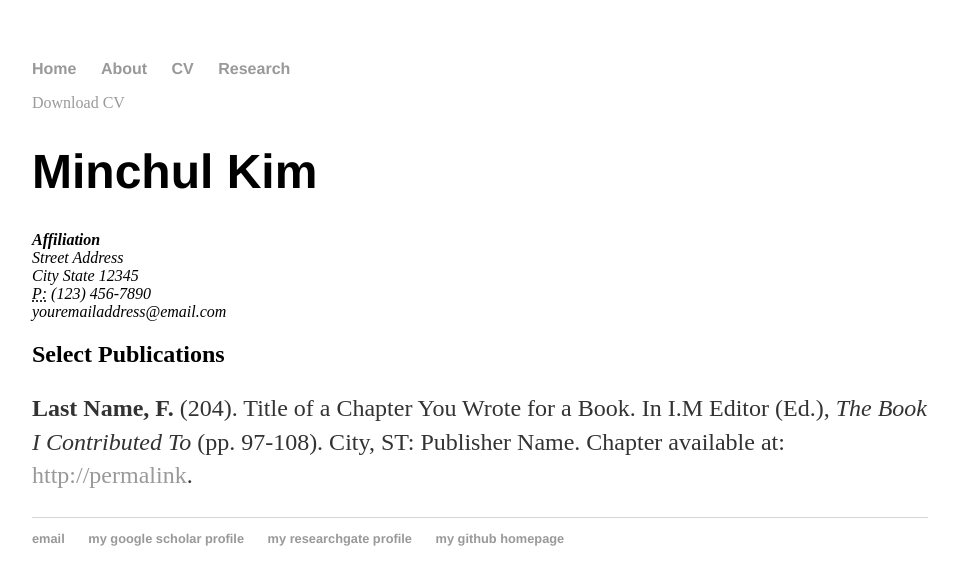
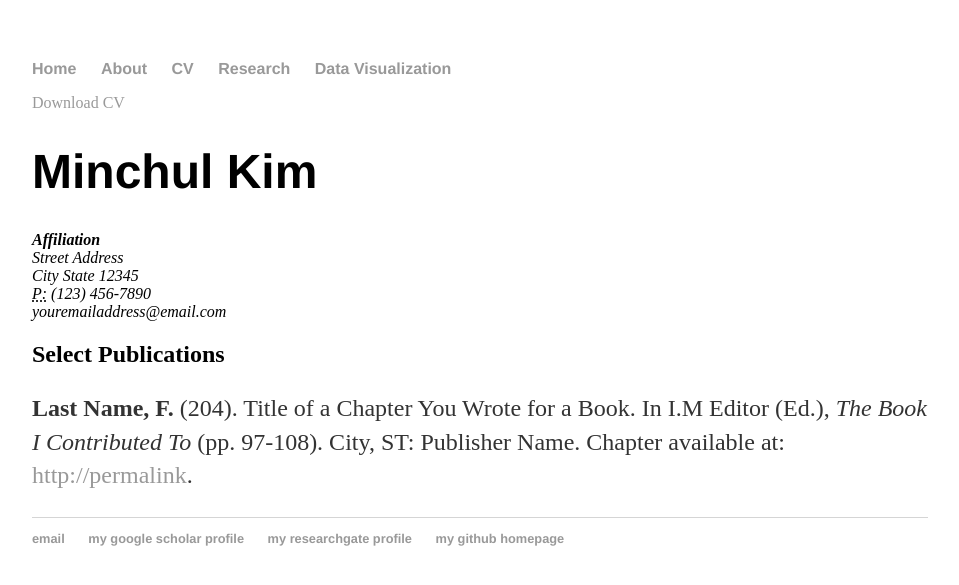
Before and after one commit to minchulkim-phd/minchulkim, a Jekyll site: the page built from cv/index.html, in a window 1280 px wide. Shown: the top 585 px of the page, without its empty margins (160-1119 px from the left). Built offline with Jekyll 4.4.1, drawn with Linux system fonts in a browser that asks for light colours.

Commit message:
Update default.html

```diff
--- a/_layouts/default.html
+++ b/_layouts/default.html
@@ -12,7 +12,7 @@
 				<li><a href="/about">About</a></li>
 				<li><a href="/cv">CV</a></li>
 				<li><a href="/research">Research</a></li>
-				<li><a href="/datavisaulization"><Data_Visualization></a></li>
+				<li><a href="/datavisaulization">Data Visualization</a></li>
 	    		</ul>
 			</nav>
 			<div class="container">
```
